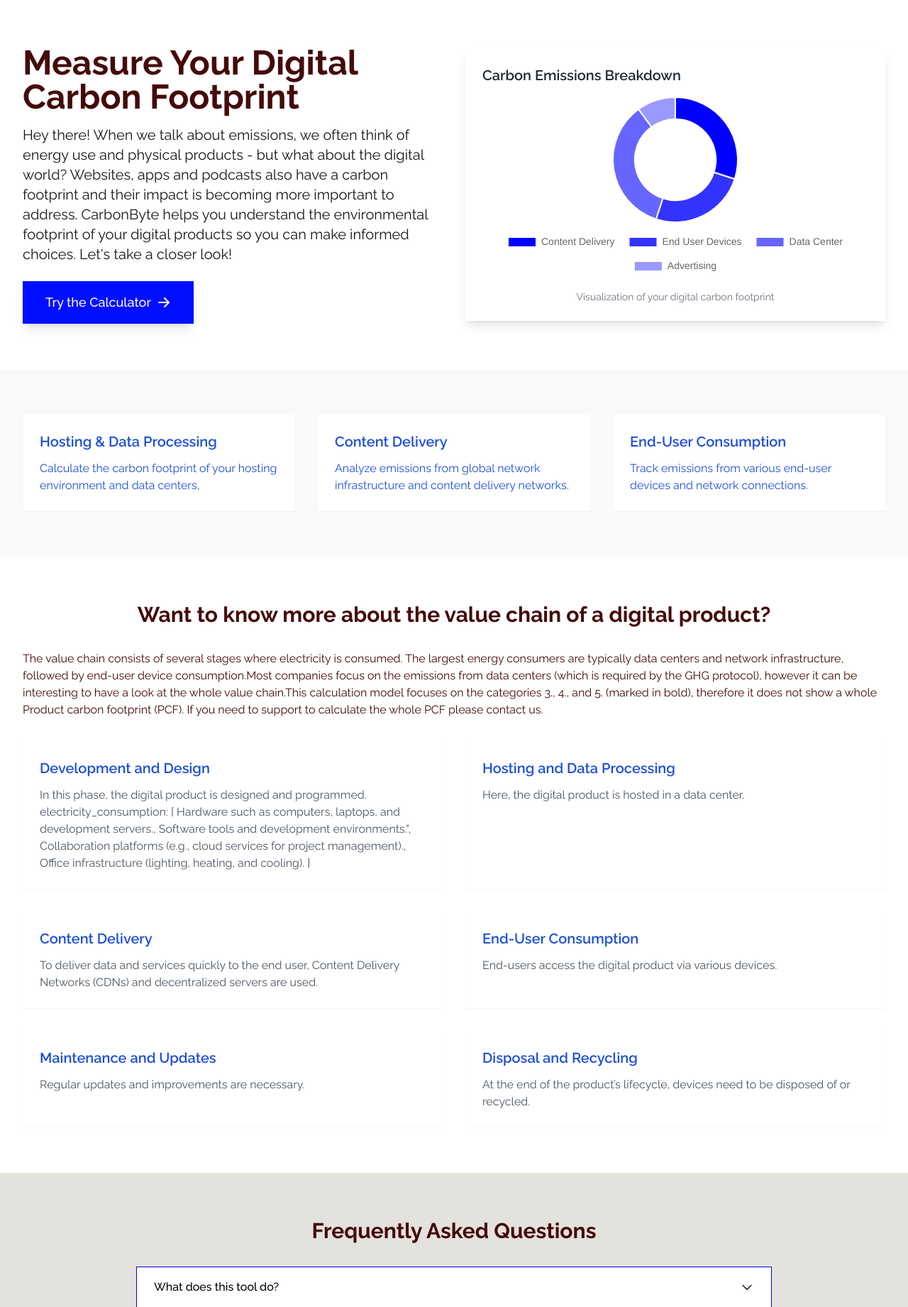
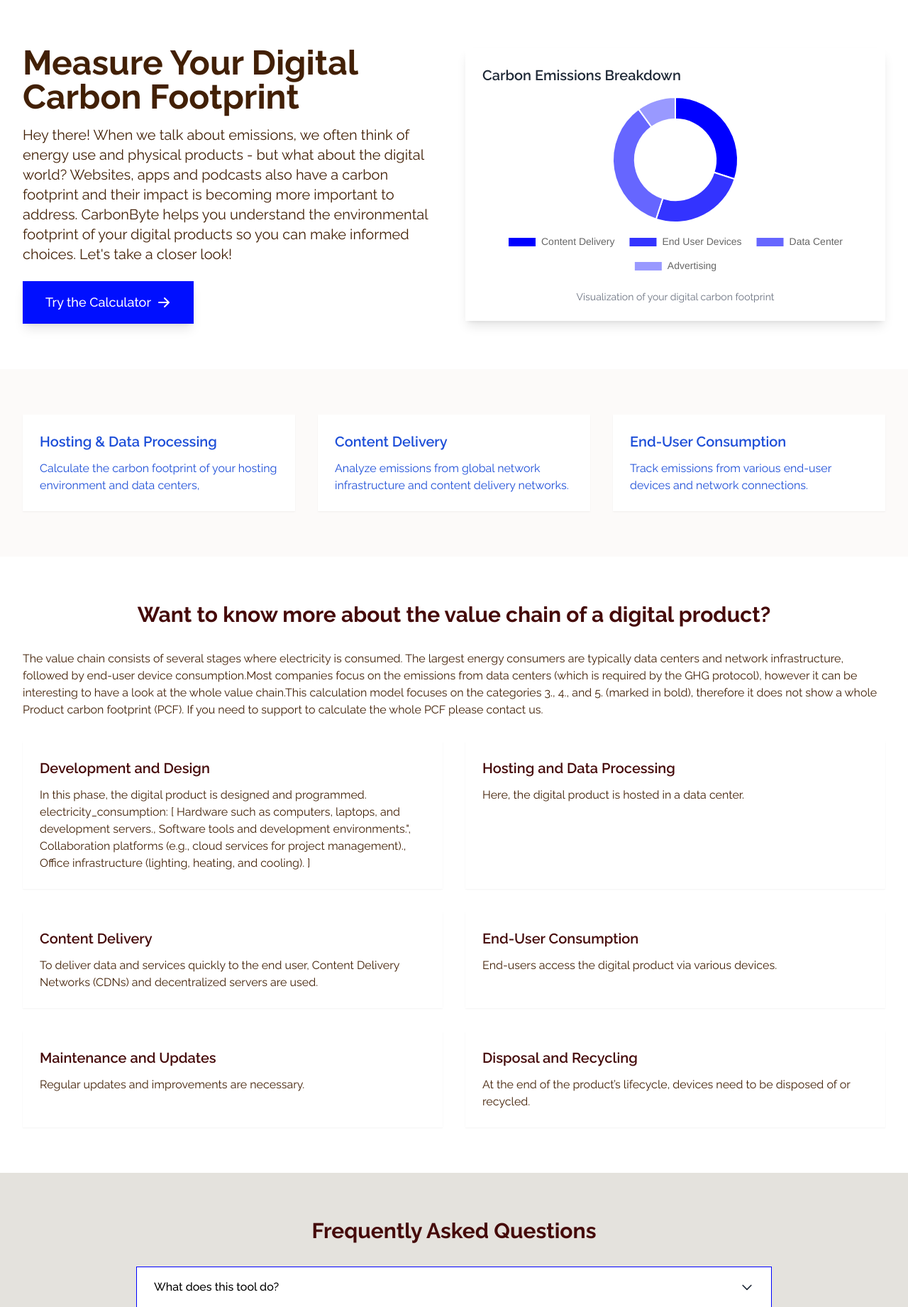
Before and after one commit to AnneLovina/carbonbyte, a Flask app: page / in a window 1280 px wide. Shown: the part 64-1905 px from the top of the page at 71% size. Run offline with Flask 3, Linux system fonts and the light colour scheme; some libraries are stand-ins or nearby versions.

Commit message:
Update landing.html
change text color

```diff
--- a/templates/landing.html
+++ b/templates/landing.html
@@ -8,8 +8,8 @@
     <div class="max-w-7xl mx-auto px-4 sm:px-6 lg:px-8 py-16">
         <div class="grid md:grid-cols-2 gap-8 items-center">
             <div class="text-left">
-                <h1 class="text-4xl md:text-5xl font-bold mb-4 text-red-950">{{ config.hero.title }}</h1>
-                <p class="text-xl mb-6 max-w-xl text-neutral-900">{{ config.hero.description }}</p>
+                <h1 class="text-4xl md:text-5xl font-bold mb-4 text-yellow-950">{{ config.hero.title }}</h1>
+                <p class="text-xl mb-6 max-w-xl text-yellow-950">{{ config.hero.description }}</p>
                 <a href="{{ url_for('auth.login') }}"
                     class="inline-flex items-center px-8 py-4 text-lg font-medium text-white bg-[#000fff] hover:bg-[#DB4A2B] transform transition-all duration-300 shadow-lg hover:shadow-xl">
                     Try the Calculator
@@ -52,12 +52,12 @@
     <div class="max-w-7xl mx-auto px-4 sm:px-6 lg:px-8">
         <h2 class="text-3xl font-bold mb-8 text-center text-red-950">{{ config.value_chain.title }}</h2>
         <div class="prose lg:prose-xl mx-auto">
-            <p class="mb-6 text-red-950">{{ config.value_chain.description }}</p>
+            <p class="mb-6 text-yellow-950">{{ config.value_chain.description }}</p>
             <div class="grid grid-cols-1 md:grid-cols-2 gap-8 mt-8">
                 {% for section in config.value_chain.sections %}
                 <div class="bg-white p-6 shadow-sm hover:shadow-md transition-shadow duration-300">
-                    <h3 class="text-xl font-semibold text-blue-700 mb-3">{{ section.title }}</h3>
-                    <p class="text-gray-600">{{ section.description }}</p>
+                    <h3 class="text-xl font-semibold text-red-950 mb-3">{{ section.title }}</h3>
+                    <p class="text-yellow-950">{{ section.description }}</p>
                 </div>
                 {% endfor %}
             </div>
```
